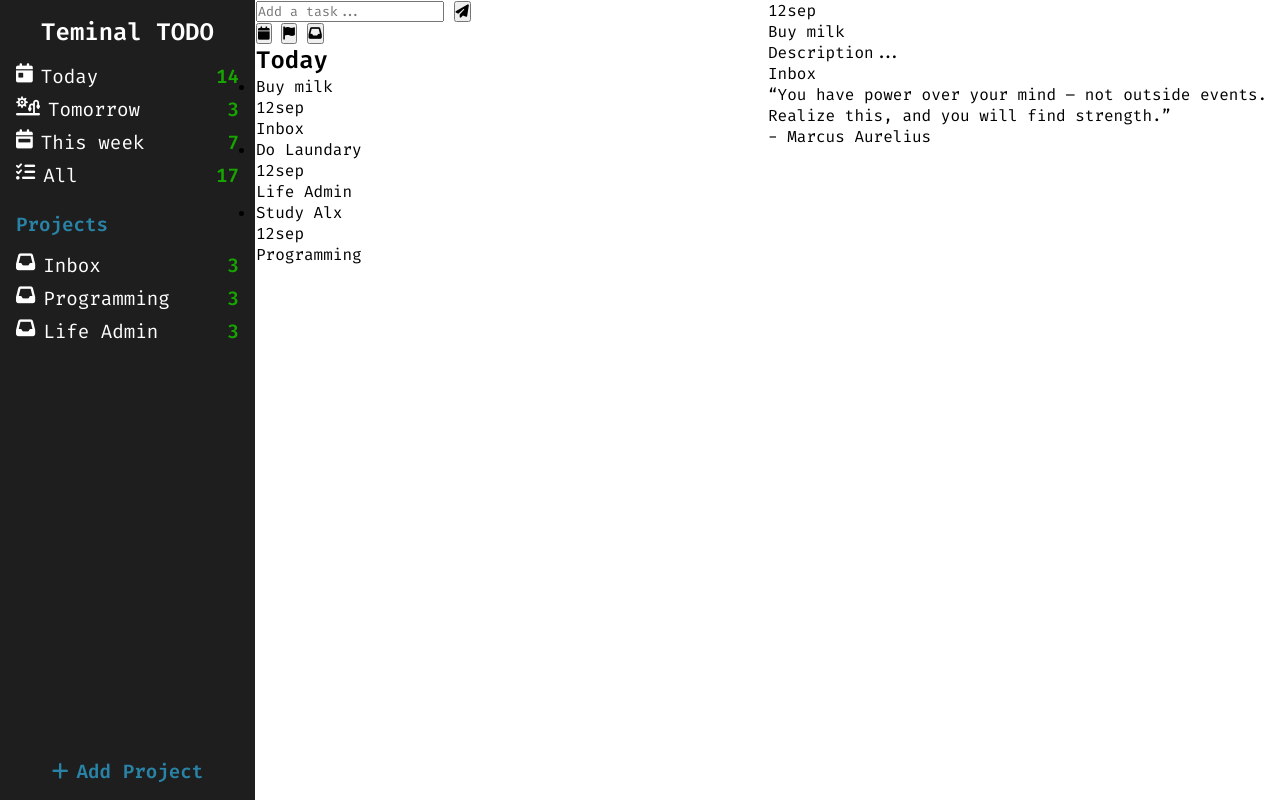
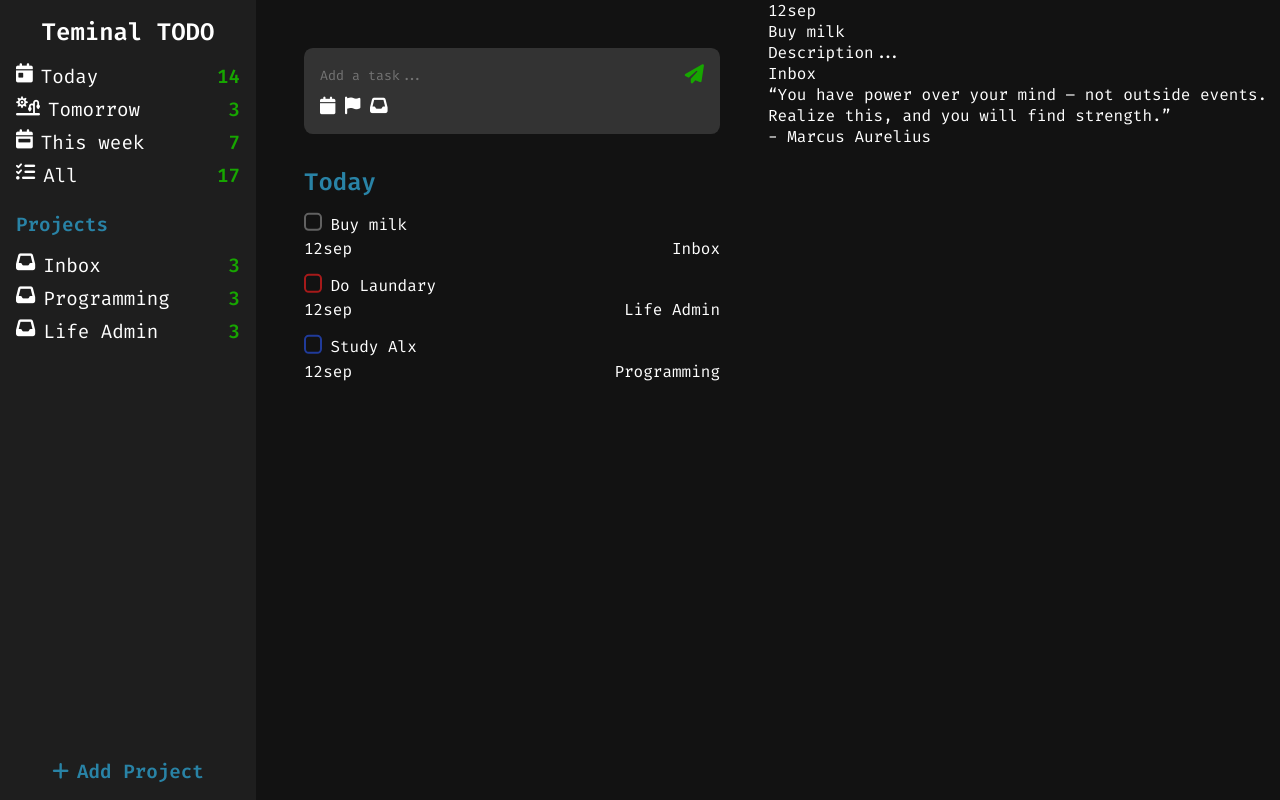
Before and after one commit to amir-kedis/todo-ts-sass-html, a website built with webpack: page src/index.html in a window 1280 px wide. Built offline with nearby package versions, Linux system fonts and the light colour scheme.

Commit message:
style: main content component

```diff
--- a/src/index.html
+++ b/src/index.html
@@ -57,10 +57,12 @@
     </div>
     <div class="main_content">
       <div class="add_task_box">
-        <input type="text" class="add_task_box__input" placeholder="Add a task..." />
-        <button class="add_task_box__button">
-          <i class="add_task_box__button__icon fa-solid fa-paper-plane"></i>
-        </button>
+        <div class="input_wrraper">
+          <input type="text" class="add_task_box__input" placeholder="Add a task..." />
+          <button class="add_task_box__button">
+            <i class="add_task_box__button__icon fa-solid fa-paper-plane"></i>
+          </button>
+        </div>
         <div class="task_box__modifiers">
           <button class="task_date_modifier">
             <i class="task_date_modifier__icon fa-solid fa-calendar"></i>
@@ -80,19 +82,25 @@
           </div>
           <ul class="task_list__items">
             <li class="task_list__item">
-              <div class="task_list__item__checkbox"></div>
+              <div class="task_list__item__checkbox">
+                <input type="checkbox" class="task_list__item__checkbox__input prior_no" />
+              </div>
               <div class="task_list__item__text">Buy milk</div>
               <div class="task_list__item__date">12sep</div>
               <div class="task_list__item__project">Inbox</div>
             </li>
             <li class="task_list__item">
-              <div class="task_list__item__checkbox"></div>
+              <div class="task_list__item__checkbox">
+                <input type="checkbox" class="task_list__item__checkbox__input prior_high" />
+              </div>
               <div class="task_list__item__text">Do Laundary</div>
               <div class="task_list__item__date">12sep</div>
               <div class="task_list__item__project">Life Admin</div>
             </li>
             <li class="task_list__item">
-              <div class="task_list__item__checkbox"></div>
+              <div class="task_list__item__checkbox">
+                <input type="checkbox" class="task_list__item__checkbox__input prior_med" />
+              </div>
               <div class="task_list__item__text">Study Alx</div>
               <div class="task_list__item__date">12sep</div>
               <div class="task_list__item__project">Programming</div>
--- a/src/scss/global.scss
+++ b/src/scss/global.scss
@@ -7,6 +7,43 @@
   box-sizing: border-box;
   margin: 0;
   padding: 0;
+}
+
+:root {
+  --primary-color: #17a600;
+  --secondary-color: #2983a6;
+  --tertiary-color: #d9dd2c;
+  --quaternary-color: #a61a1a;
+  --quinary-color: #203b9a;
+  --senary-color: #1b1b1b;
+  --septenary-color: #121212;
+  --octonary-color: #333333;
+  --nonary-color: #616161;
+  --primary-font-color: #fff;
+  --primary-font-size: 1.6rem;
+  --secondary-font-size: 1.4rem;
+  --tertiary-font-size: 1.2rem;
+  --quaternary-font-size: 1rem;
+  --quinary-font-size: 0.8rem;
+  --senary-font-size: 0.6rem;
+  --septenary-font-size: 0.4rem;
+  --octonary-font-size: 0.2rem;
+  --nonary-font-size: 0.1rem;
+  --primary-font-weight: 600;
+  --secondary-font-weight: 500;
+  --tertiary-font-weight: 400;
+  --quaternary-font-weight: 300;
+  --quinary-font-weight: 200;
+  --senary-font-weight: 100;
+  --septenary-font-weight: 50;
+  --octonary-font-weight: 25;
+  --nonary-font-weight: 10;
+  --primary-font-family: "Fira Code", monospace;
+}
+
+body {
+  background: #121212;
+  color: #fff;
 }
 
 /* ===================== */
--- a/src/scss/left_sidebar.scss
+++ b/src/scss/left_sidebar.scss
@@ -7,7 +7,6 @@
   padding: 1rem;
   display: flex;
   flex-direction: column;
-  border-right: 1px solid #fff;
 
   .add_project {
     margin-top: auto;
--- a/src/scss/main_content.scss
+++ b/src/scss/main_content.scss
@@ -0,0 +1,129 @@
+.main_content {
+  padding: 3rem;
+
+  .add_task_box {
+    padding: 1rem;
+    background: #333333;
+    border-radius: 0.56rem;
+    margin-bottom: 2rem;
+
+    .input_wrraper {
+      display: flex;
+      margin-bottom: 0.5rem;
+    }
+
+    &__input {
+      background: #333333;
+      border: none;
+      color: #fff;
+      flex: 1;
+
+      &:focus-visible {
+        outline: none;
+      }
+    }
+
+    button {
+      border: none;
+      background: none;
+      color: #fff;
+      cursor: pointer;
+      font-size: 1.1rem;
+    }
+
+    &__button i {
+      color: #17a600;
+      font-size: 1.2rem;
+    }
+  }
+
+  .task_lists {
+    .task_list {
+      &__header__title {
+        color: var(--secondary-color);
+      }
+
+      &__items {
+        list-style: none;
+        padding-top: 1rem;
+        padding-bottom: 1rem;
+
+        li {
+          display: flex;
+          flex-wrap: wrap;
+          margin-bottom: 1rem;
+
+          .task_list__item__text {
+            flex: 1;
+            flex-basis: 90%;
+            margin-bottom: 0.2rem;
+          }
+
+          .task_list__item__date {
+            flex-basis: 50%;
+          }
+
+          .task_list__item__project {
+            flex-basis: 50%;
+            text-align: right;
+          }
+
+          input[type="checkbox"].prior_no {
+            color: var(--nonary-color);
+          }
+
+          input[type="checkbox"].prior_low {
+            color: var(--tertiary-color);
+          }
+
+          input[type="checkbox"].prior_med {
+            color: var(--quinary-color);
+          }
+
+          input[type="checkbox"].prior_high {
+            color: var(--quaternary-color);
+          }
+
+          input[type="checkbox"] {
+            appearance: none;
+            background-color: #fff;
+            margin: 0;
+            margin-right: 0.5rem;
+            font: inherit;
+            color: currentColor;
+            width: 1.15em;
+            height: 1.15em;
+            border: 0.15em solid currentColor;
+            border-radius: 0.3em;
+            transform: translateY(-0.075em);
+            background: rgba(217, 217, 217, 0);
+            display: grid;
+            place-content: center;
+
+            &::before {
+              content: "✔";
+              display: none;
+              color: #17a600;
+              font-size: 1.2rem;
+              width: 0.65em;
+              height: 0.65em;
+              transform-origin: bottom left;
+              transform: scale(0);
+              transition: 120ms transform ease-in-out;
+            }
+
+            &:checked::before {
+              display: grid;
+              place-content: center;
+              transform: scale(1);
+            }
+
+            &:focus {
+              outline: none;
+            }
+          }
+        }
+      }
+    }
+  }
+}
```
